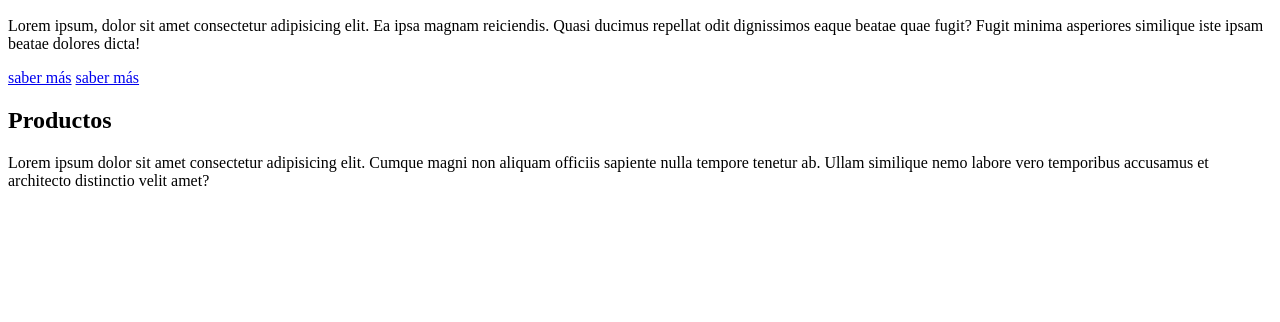
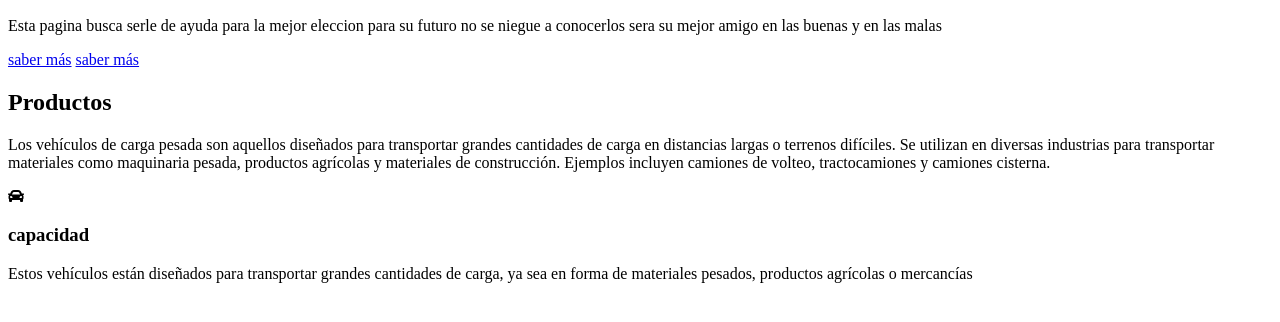
Before and after one commit to JesusAP02/rubricajesusacosta, a plain HTML site: page index.html in a window 1280 px wide. Shown: the part 94-416 px from the top of the page. Drawn offline with Linux system fonts and the light colour scheme.

Commit message:
primera caja de descripcion del producto

```diff
--- a/index.html
+++ b/index.html
@@ -27,9 +27,10 @@
     <header class="content header">
         <h2 class="title">Inicio</h2>
         <p>
-            Lorem ipsum, dolor sit amet consectetur adipisicing elit. Ea ipsa magnam reiciendis.
-            Quasi ducimus repellat odit dignissimos eaque beatae quae fugit? Fugit minima asperiores
-            similique iste ipsam beatae dolores dicta!
+            Esta pagina busca serle de ayuda para la mejor
+            eleccion para su futuro
+            no se niegue a conocerlos sera su mejor amigo
+            en las buenas y en las malas
         </p>
 
         <div class="btn-home">
@@ -40,9 +41,19 @@
 
     <section class="content sau">
         <h2 class="title">Productos</h2>
-        <p>Lorem ipsum dolor sit amet consectetur adipisicing elit. Cumque magni non aliquam
-            officiis sapiente nulla tempore tenetur ab. Ullam similique nemo labore vero
-            temporibus accusamus et architecto distinctio velit amet?</p>
+        <p>Los vehículos de carga pesada son aquellos diseñados para transportar grandes cantidades de carga en distancias
+            largas o terrenos difíciles. Se utilizan en diversas industrias para transportar materiales como maquinaria pesada,
+            productos agrícolas y materiales de construcción. Ejemplos incluyen camiones de volteo, tractocamiones y camiones
+            cisterna.</p>
+
+        <div class="box-container">
+
+            <div class="box">
+                <i class="fas fa-car"></i>
+                <h3>capacidad</h3>
+                <p>Estos vehículos están diseñados para transportar grandes cantidades de carga, ya sea en forma de materiales
+                    pesados, productos agrícolas o mercancías</p>
+            </div>
 
 
 
```
